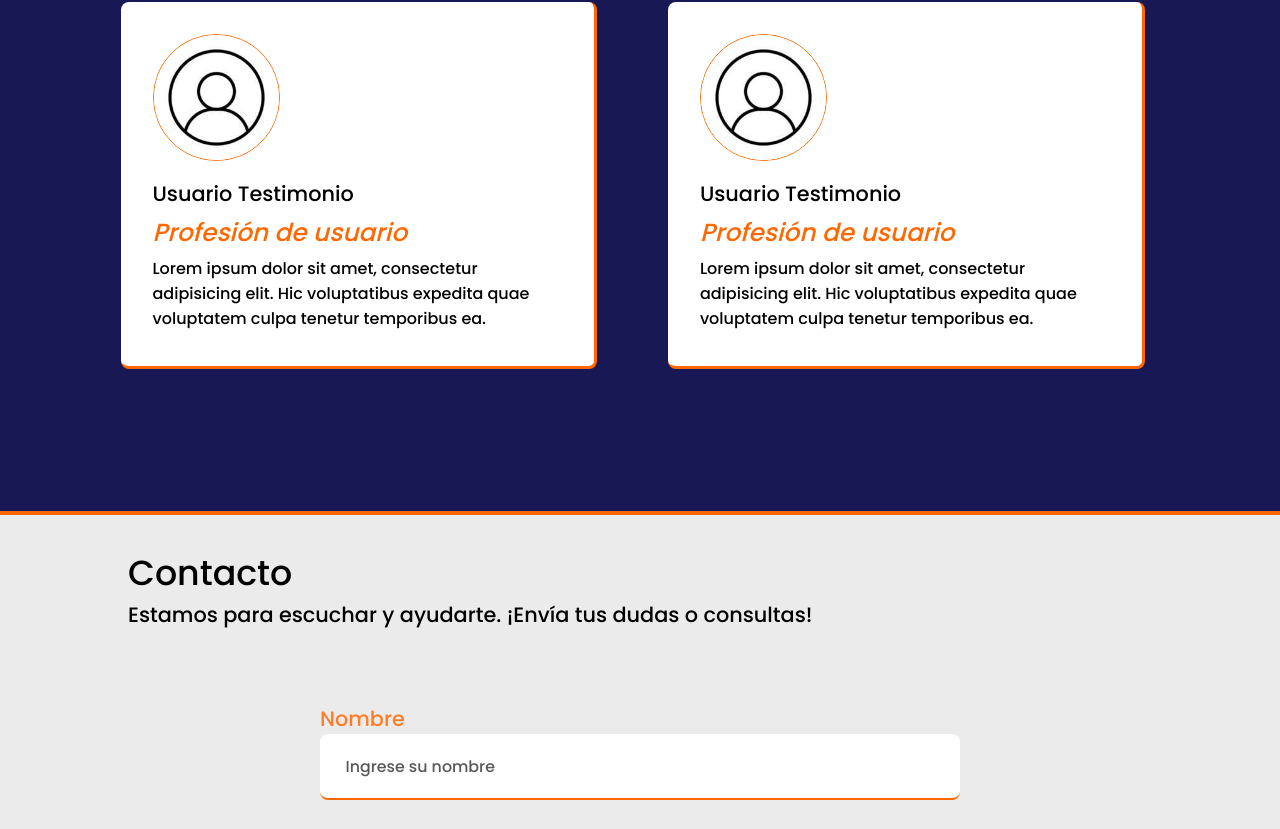
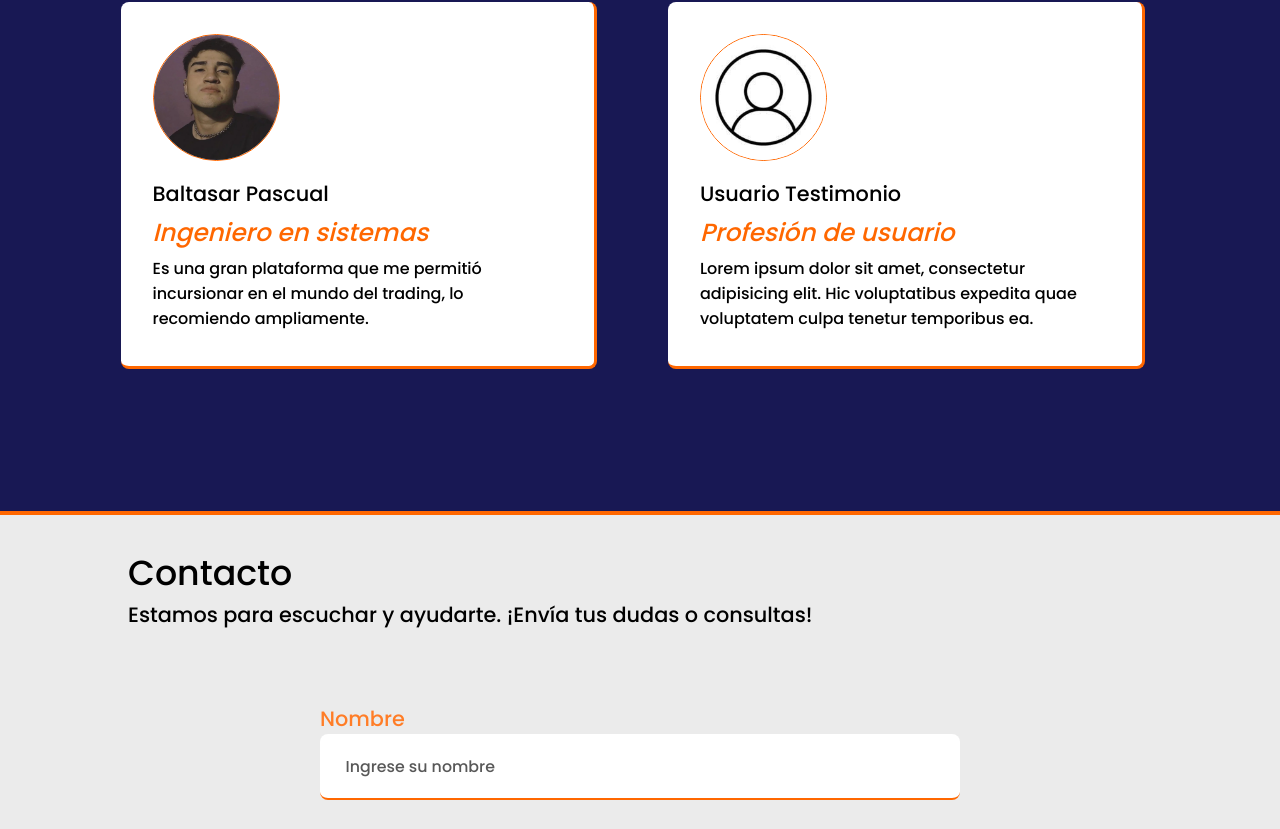
Before and after one commit to gixi404/algorithmic-market, a React (Create React App) app: page /mycourses/1 in a window 1280 px wide. Shown: the part 2478-3307 px from the top of the page. Built offline with nearby package versions, Linux system fonts and the light colour scheme; no server answers.

Commit message:
quité useMyCourses por desuso

```diff
--- a/src/components/Body/References.jsx
+++ b/src/components/Body/References.jsx
@@ -1,5 +1,7 @@
 import styled from "styled-components";
 import userExample from "../../img/user-example.jpg";
+import baltasarImg from "../../img/urki.webp";
+
 function References() {
   const references = [
     {
@@ -20,11 +22,11 @@ function References() {
     },
     {
       id: 3,
-      img: userExample,
-      name: "Usuario Testimonio",
-      profession: "Profesión de usuario",
+      img: baltasarImg,
+      name: "Baltasar Pascual",
+      profession: "Ingeniero en sistemas",
       testimony:
-        "Lorem ipsum dolor sit amet, consectetur adipisicing elit. Hic voluptatibus expedita quae voluptatem culpa tenetur temporibus ea.",
+        "Es una gran plataforma que me permitió incursionar en el mundo del trading, lo recomiendo ampliamente.",
     },
     {
       id: 4,
--- a/src/utils/consts.js
+++ b/src/utils/consts.js
@@ -1,16 +1,16 @@
 //? Adios a las magic strings.
-const FRONT_PATH = [
-  "https://algorithmic-market.com",
-  "https://www.algorithmic-market.com",
-];
-const BACK_PATH = "https://server.algorithmic-market.com";
+// const FRONT_PATH = [
+//   "https://algorithmic-market.com",
+//   "https://www.algorithmic-market.com",
+// ];
+// const BACK_PATH = "https://server.algorithmic-market.com";
 
 const PROGRESS_VALUE = 11;
 const PRIV_KEY =
   "sk_test_51NdfNbCPshfmc7ctMo1Y4L8E9Hkl6KMeF8KzjSqdPgRxHdQRfREoONTs37h7wvbrJk2jixgjSLvT7EbRRJctHKpO00wQnsY8yV";
 
-// const FRONT_PATH = "http://localhost:3000";
-// const BACK_PATH = "http://localhost:3001";
+const FRONT_PATH = "http://localhost:3000";
+const BACK_PATH = "http://localhost:3001";
 
 //* Key Nuestra: "sk_test_51NdfNbCPshfmc7ctMo1Y4L8E9Hkl6KMeF8KzjSqdPgRxHdQRfREoONTs37h7wvbrJk2jixgjSLvT7EbRRJctHKpO00wQnsY8yV"
 //* Key Deivid: "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"
```
Also changed, not shown: src/img/useMyCourses.js (deleted, +0 -18 lines), src/img/urki.webp (added).
